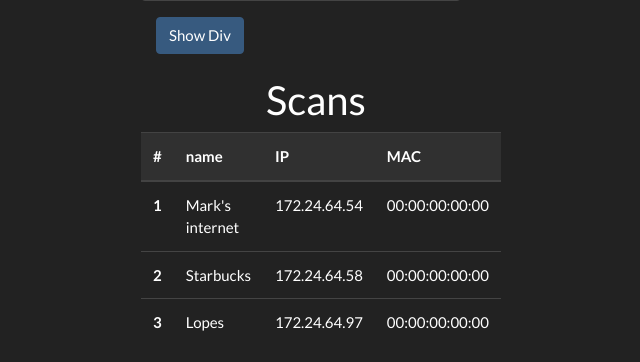
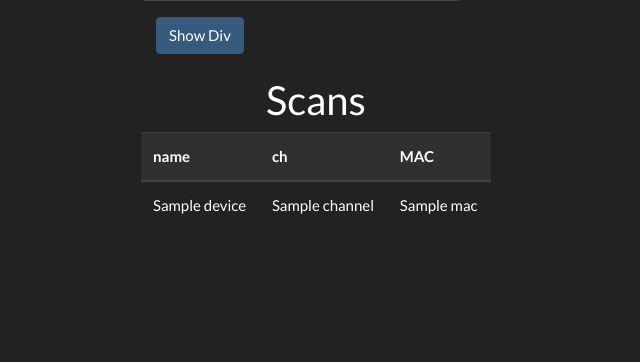
Before and after one commit to shiyore/Project_Watchdogs, a Flask app: template flask/watchdogs/templates/scan.html in a window 1280 px wide. Shown: the part 596-958 px from the top of the page, without its empty margins (324-964 px from the left). After the commit the page ends 810 px from the top, so only its background shows below. Run offline with Flask 2, Linux system fonts and the light colour scheme; the template is opened without the code that fills it: most values are stand-ins (such as "Sample title", 1, 10 or a date in 2020); some libraries are stand-ins or nearby versions.

Commit message:
Modified scanning script to write to file, created script to parse the scan's results, and added functionality to commit devices to the database

```diff
--- a/flask/watchdogs/app.py
+++ b/flask/watchdogs/app.py
@@ -8,10 +8,12 @@ from datetime import datetime
 from flask import Flask, render_template, request, redirect
 from flask_sqlalchemy import SQLAlchemy
 import sqlalchemy
+import os, pickle
 
 app = Flask(__name__)
-app.config['SQLALCHEMY_DATABASE_URI'] = 'sqlite:///posts.db'
+app.config['SQLALCHEMY_DATABASE_URI'] = 'sqlite:///devices.db'
 db = SQLAlchemy(app)
+tool_dir = '../../.tools/'
 
 class device(db.Model):
     id = db.Column(db.Integer, primary_key=True)
@@ -19,10 +21,22 @@ class device(db.Model):
     mac_address = db.Column(db.String(17), nullable=False, default='00:00:00:00:00:00')
     ip_address = db.Column(db.String(15), nullable=True, default='1.1.1.1')
     device_type = db.Column(db.Integer, nullable=False, default=0)
+    archived = db.Column(db.Boolean, nullable=False , default=False)
+    channel = db.Column(db.Integer, nullable=False, default=1)
     date_scanned = db.Column(db.DateTime, nullable=False, default=datetime.utcnow)
 
-    def __repr_(self):
+    def __repr__(self):
         return 'Device Name: ' + self.device_name +' Mac Address: ' + self.mac_address + ' IP Address: ' + self.ip_address
+
+def monitor_mode():
+    os.system('ifconfig wlan0 down')
+    os.system('iwconfig wlan0 mode monitor')
+    os.system('ifconfig wlan0 up ')
+
+def managed_mode():
+    os.system('ifconfig wlan0 down')
+    os.system('iwconfig wlan0 mode managed')
+    os.system('ifconfig wlan0 up ')
 
 @app.route("/")
 def home():
@@ -31,7 +45,29 @@ def home():
 @app.route("/scan", methods=['GET', 'POST'])
 def display_scan_page():
     if request.method == 'POST':
-        return render_template('scan.html', scan_results=["wack"])
+
+        #running the scan script
+        monitor_mode()
+        os.system('python3 ' +tool_dir+ 'scanner.py -i wlan0')
+        managed_mode()
+
+        #parsing the results
+        os.system('python3 ' + tool_dir + 'result_parser.py')
+
+        devices = []
+        with open('results.pkl', 'rb') as fp:
+            devices = pickle.load(fp)
+
+        for line in devices:
+            db.session.add(device(device_name=line["name"], mac_address=line["mac"], channel=line["channel"]))
+        try:
+            db.session.commit()
+            db.session.remove()
+        except (sqlalchemy.exc.SQLAlchemyError, sqlalchemy.exc.DBAPIError) as e:
+            print(str(e))
+            db.session.rollback()
+        return render_template('scan.html', scan_results=devices)
+
     else:
         return render_template('scan.html')
 
--- /dev/null
+++ b/flask/watchdogs/scan_results.txt
@@ -0,0 +1,3 @@
+Empty DataFrame
+Columns: [SSID, dBm_Signal, Channel, Crypto]
+Index: []
--- a/flask/watchdogs/templates/scan.html
+++ b/flask/watchdogs/templates/scan.html
@@ -48,31 +48,19 @@
                 <table class="table">
                     <thead class="thead-dark">
                         <tr>
-                        <th scope="col">#</th>
                         <th scope="col">name</th>
-                        <th scope="col">IP</th>
+                        <th scope="col">ch</th>
                         <th scope="col">MAC</th>
                         </tr>
                     </thead>
                     <tbody>
-                        <tr>
-                        <th scope="row">1</th>
-                        <td>Mark's internet</td>
-                        <td>172.24.64.54</td>
-                        <td>00:00:00:00:00</td>
-                        </tr>
-                        <tr>
-                        <th scope="row">2</th>
-                        <td>Starbucks</td>
-                        <td>172.24.64.58</td>
-                        <td>00:00:00:00:00</td>
-                        </tr>
-                        <tr>
-                        <th scope="row">3</th>
-                        <td>Lopes</td>
-                        <td>172.24.64.97</td>
-                        <td>00:00:00:00:00</td>
-                        </tr>
+                        {% for device in scan_results %}
+                            <tr>
+                                <td>{{device["name"]}}</td>
+                                <td>{{device["channel"]}}</td>
+                                <td>{{device["mac"]}}</td>
+                            </tr>
+                        {% endfor %}
                     </tbody>
                 {% endif %}
         </form>
```
Also changed, not shown: .tools/result_parser.py (added), .tools/scanner.py, flask/watchdogs/devices.db (added), 1 other file.
